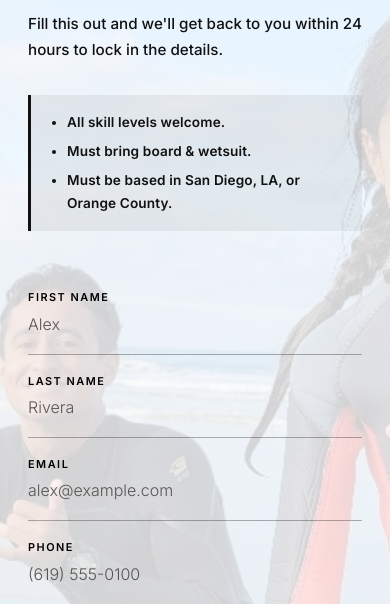
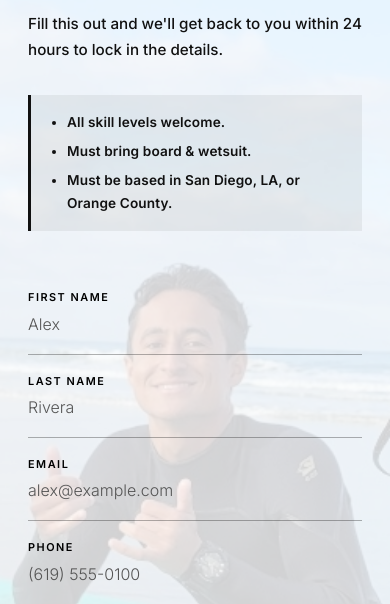
Before and after one commit to jwestcitypro/thatsurfguy, a plain HTML site: page index.html in a window 390 px wide. Both pictures are taken after a click on the button "REQUEST A SURF LESSON". Shown: the part 240-844 px from the top of the page. Drawn offline with Linux system fonts and the light colour scheme.

Commit message:
Add files via upload

```diff
--- a/index.html
+++ b/index.html
@@ -222,7 +222,7 @@ nav.dark .nav-back:hover { color: #fff; }
   pointer-events: none;
 }
 @media (max-width: 700px) {
-  .request-content::before { background-position: 60% 35%; }
+  .request-content::before { background-position: center center; background-size: cover; }
 }
 .request-content::after {
   content: '';
```
